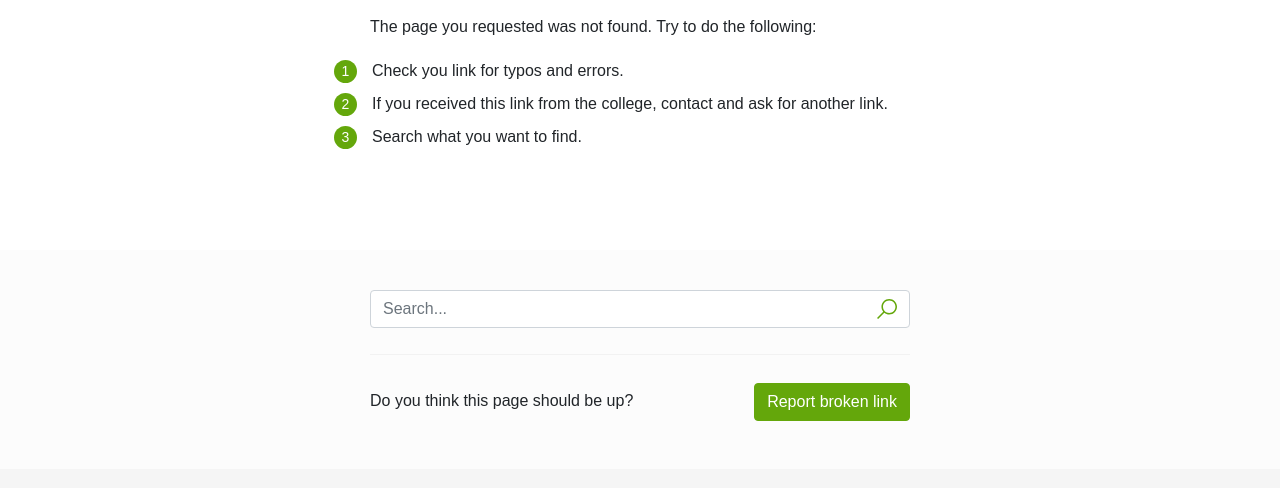
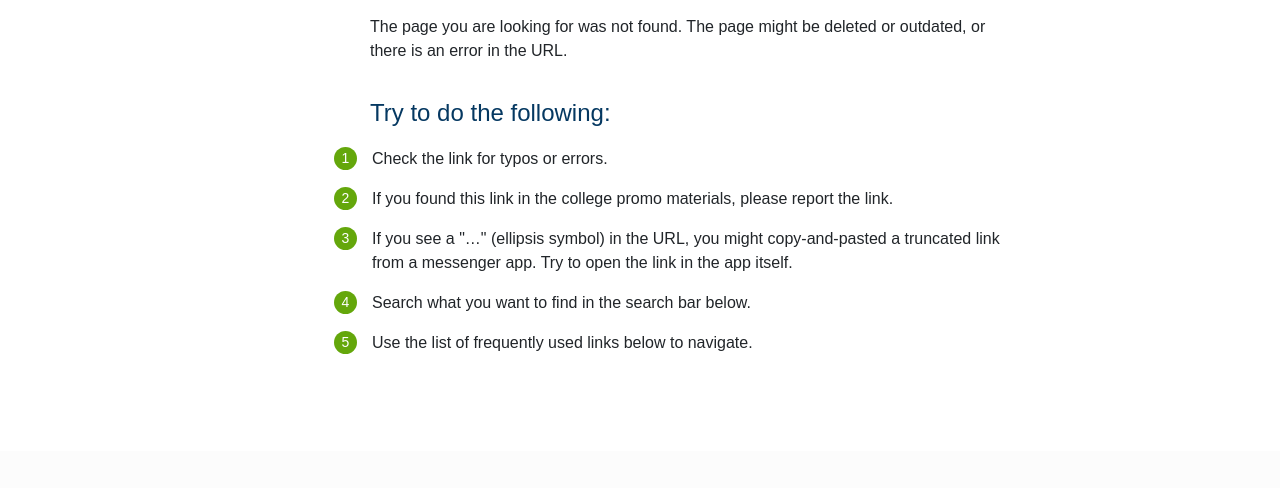
Before and after one commit to ernestii/perfect404, a website: page index.pug in a window 1280 px wide. Shown: the part 279-767 px from the top of the page. Drawn offline with nearby package versions, Linux system fonts and the light colour scheme; files that its build step writes are made by us from their sources.

Commit message:
Update copy

```diff
--- a/css/main.scss
+++ b/css/main.scss
@@ -78,24 +78,34 @@ section {
       margin-bottom: 30px;
     }
 
+    h4 {
+      color: $darkblue;
+      margin-top: 1.5em;
+      margin-bottom: .8em;
+    }
+
     ol {
       counter-reset: myCounter;
       margin-left: -91px;
       li {
         list-style: none;
+        margin-bottom: 1em;
+        clear: both;
         &:before {
           counter-increment: myCounter;
           content: counter(myCounter);
           color: white;
           background: $green;
-          display: inline-block;
+          display: block;
+          float: left;
           text-align: center;
-          margin: 5px 15px;
+          margin: 0px 15px;
           font-size: 14px;
           line-height: 23px;
           border-radius: 100px;
           width: 23px;
           height: 23px;
+          margin-bottom: 10px;
         }
       }
     }
--- a/index.pug
+++ b/index.pug
@@ -42,11 +42,18 @@ html(lang="en")
           .col-2: img(src="images/not-found.svg" alt="Page not found")
           .col-7
             h1 Page is not found
-            p The page you requested was not found. Try to do the following:
+            p The page you are looking for was not found. The page might be deleted or outdated, or there is an error in the URL.
+
+            h4 Try to do the following:
             ol
-              li Check you link for typos and errors.
-              li If you received this link from the college, contact and ask for another link.
-              li Search what you want to find.
+              li Check the link for typos or errors.
+              li If you found this link in the college promo materials, please report the link.
+              li If you see a "…" (ellipsis symbol) in the URL, you might copy-and-pasted a truncated link from a messenger app. Try to open the link in the app itself.
+              li Search what you want to find in the search bar below.
+              li Use the list of frequently used links below to navigate.
+
+
+
 
     // Search & Broken link
     section.broken-link
```
Also changed, not shown: css/main.css, index.html, 1 other file.
